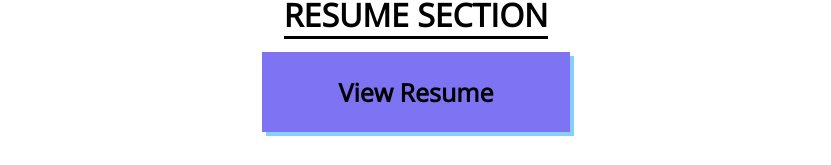
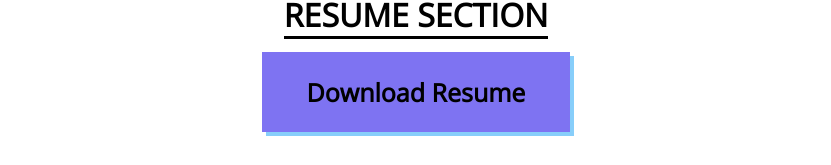
Before and after one commit to Ashray-Tiwari/Portfolio, a plain HTML site: page index.html in a window 1280 px wide. Shown: the part 3604-3769 px from the top of the page, without its empty margins (224-1055 px from the left). Drawn offline with nearby package versions, Linux system fonts and the light colour scheme.

Commit message:
updated resume download link

```diff
--- a/index.html
+++ b/index.html
@@ -228,7 +228,7 @@
         <p>
           <b style="border-bottom: solid black; font-size: 2rem">RESUME SECTION</b>
         </p>
-        <button><a href="https://drive.google.com/file/d/1D14F4ACTFNnQPY0pWJcdva3LG7Xtd20x/view?usp=sharing" target="_blank">View Resume</a></button>
+        <button><a href="https://drive.google.com/uc?export=download&id=1bO-QWZyDMIMSNfcNOOydNjl1Ewue17Md" target="_blank">Download Resume</a></button>
       </div>
     </div>
     <script src="https://smtpjs.com/v3/smtp.js"></script>
```
